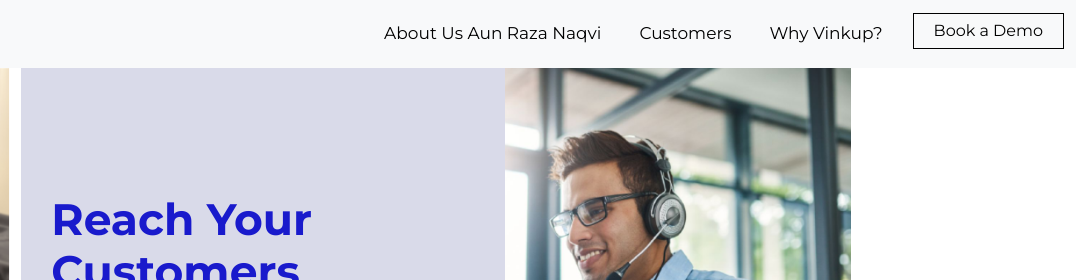
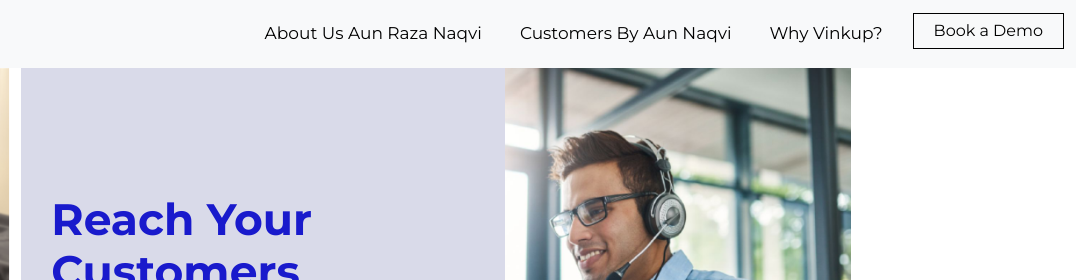
Before and after one commit to alirazamamdani/VinkupBiz, a plain HTML site: page index.html in a window 1280 px wide. Shown: the top 280 px of the page, 204-1280 px from the left. Drawn offline with Linux system fonts and the light colour scheme.

Commit message:
changes in customer

```diff
--- a/index.html
+++ b/index.html
@@ -83,7 +83,7 @@
 
               <li class="nav-item">
 
-                <a class="nav-link" href="#">Customers</a>
+                <a class="nav-link" href="#">Customers By Aun Naqvi</a>
 
               </li>
 
```
